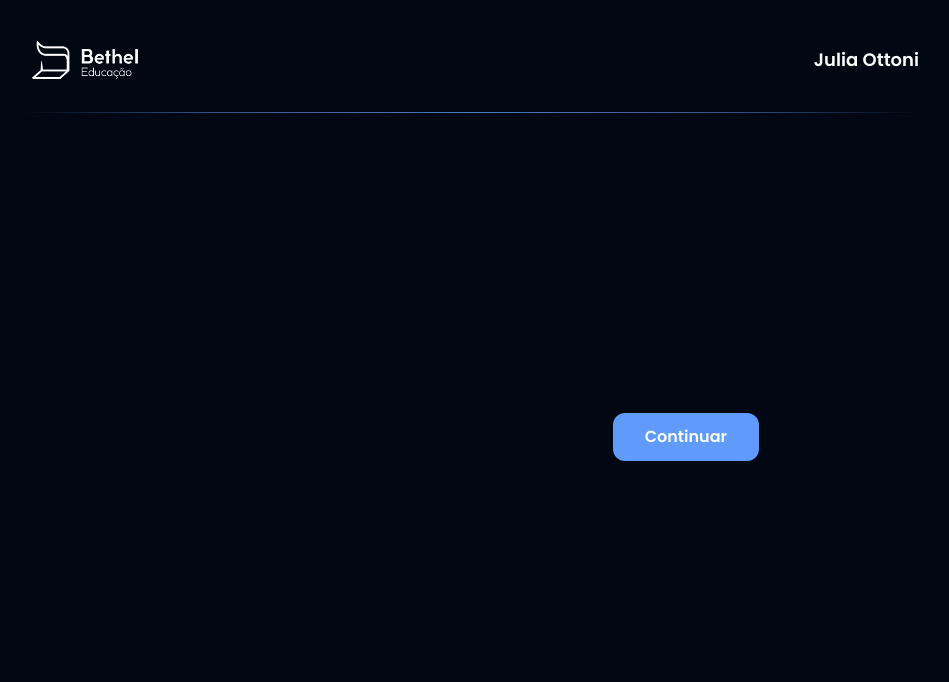
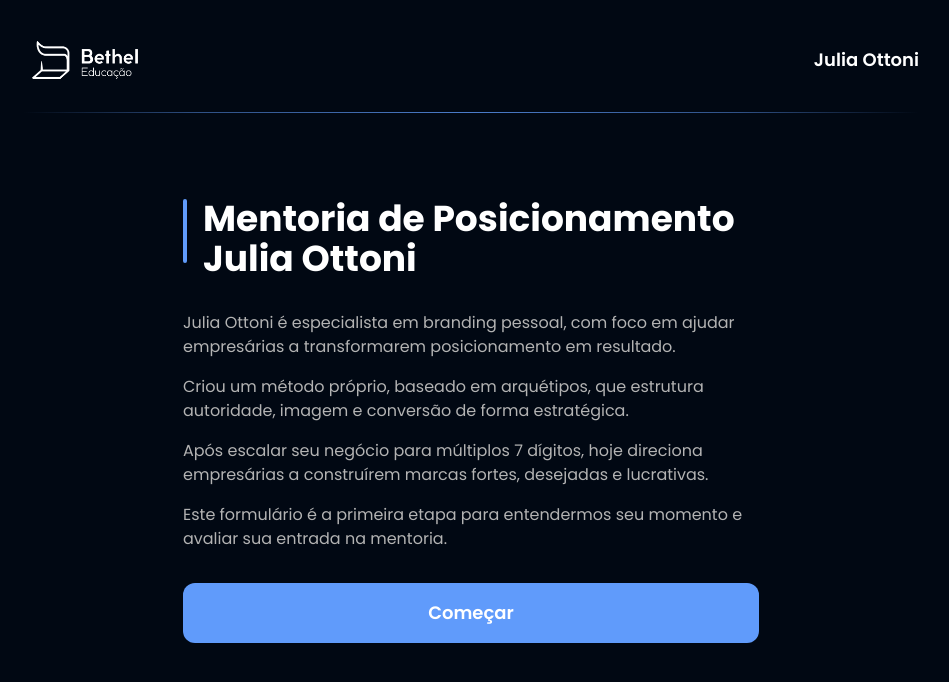
Before and after one commit to tomasbalestrin-brius/mentoria-flow, a React (Vite) app: page /bio-julia-ottoni in a window 1280 px wide. Shown: the top 682 px of the page, without its empty margins (169-1118 px from the left). Built offline with nearby package versions, Linux system fonts and the light colour scheme; the HTML template or start-up script is replaced by a standard one.

Commit message:
Add welcome step to bio
Co-authored-by: TomasBalestrin <223943431+TomasBalestrin@users.noreply.github.com>

```diff
--- a/src/pages/BioJuliaOttoni.tsx
+++ b/src/pages/BioJuliaOttoni.tsx
@@ -98,61 +98,61 @@ const BioJuliaOttoni = () => {
           return false;
         }
         break;
-      case 3:
+      case 4:
         if (!validateEmail(formData.email)) {
           setError('Por favor, digite um e-mail válido');
           return false;
         }
         break;
-      case 4:
+      case 5:
         if (!formData.instagram.trim()) {
           setError('Por favor, digite seu Instagram');
           return false;
         }
         break;
-      case 5:
+      case 6:
         if (!formData.nicho.trim()) {
           setError('Por favor, digite seu nicho de atuação');
           return false;
         }
         break;
-      case 6:
+      case 7:
         if (!formData.cargo) {
           setError('Por favor, selecione seu cargo');
           return false;
         }
         break;
-      case 7:
+      case 8:
         if (!formData.faturamento) {
           setError('Por favor, selecione seu faturamento');
           return false;
         }
         break;
-      case 8:
+      case 9:
         if (!formData.dificuldade) {
           setError('Por favor, selecione uma opção');
           return false;
         }
         break;
-      case 9:
+      case 10:
         if (!formData.investimento) {
           setError('Por favor, selecione uma opção');
           return false;
         }
         break;
-      case 10:
+      case 11:
         if (!formData.meta_carreira?.trim()) {
           setError('Por favor, responda esta pergunta');
           return false;
         }
         break;
-      case 11:
+      case 12:
         if (!formData.dificuldades_objetivo?.trim()) {
           setError('Por favor, responda esta pergunta');
           return false;
         }
         break;
-      case 12:
+      case 13:
         if (!formData.por_que_escolhida?.trim()) {
           setError('Por favor, responda esta pergunta');
           return false;
@@ -172,7 +172,7 @@ const BioJuliaOttoni = () => {
       console.error('Error saving progress:', error);
     }
 
-    if (step < 12) {
+    if (step < 13) {
       setStep(step + 1);
       window.scrollTo({ top: 0, behavior: 'smooth' });
     } else {
@@ -184,7 +184,7 @@ const BioJuliaOttoni = () => {
     setIsSubmitting(true);
     try {
       await completeForm(formData);
-      setStep(13);
+      setStep(14);
       window.scrollTo({ top: 0, behavior: 'smooth' });
     } catch (error: any) {
       console.error('Error completing form:', error);
@@ -217,7 +217,51 @@ const BioJuliaOttoni = () => {
   };
 
   const renderStep = () => {
+    if (step === 0) {
+      return (
+        <div className="space-y-6 md:space-y-8">
+          <div className="flex gap-3 md:gap-4 items-start">
+            <div className="w-1 h-12 md:h-16 bg-primary rounded-full flex-shrink-0" />
+            <h1 className="text-2xl md:text-4xl font-bold text-foreground">Mentoria de Posicionamento Julia Ottoni</h1>
+          </div>
+          <div className="space-y-4 text-sm md:text-base text-muted-foreground leading-relaxed">
+            <p>Julia Ottoni é especialista em branding pessoal, com foco em ajudar empresárias a transformarem posicionamento em resultado.</p>
+            <p>Criou um método próprio, baseado em arquétipos, que estrutura autoridade, imagem e conversão de forma estratégica.</p>
+            <p>Após escalar seu negócio para múltiplos 7 dígitos, hoje direciona empresárias a construírem marcas fortes, desejadas e lucrativas.</p>
+            <p>Este formulário é a primeira etapa para entendermos seu momento e avaliar sua entrada na mentoria.</p>
+          </div>
+          <button
+            onClick={() => { setStep(1); window.scrollTo({ top: 0, behavior: 'smooth' }); }}
+            className="w-full px-6 md:px-8 py-3 md:py-4 bg-primary hover:bg-primary/90 text-primary-foreground font-semibold rounded-lg transition text-base md:text-lg"
+          >
+            Começar
+          </button>
+        </div>
+      );
+    }
+
     if (step === 1) {
+      return (
+        <div className="space-y-6">
+          <p className="text-sm md:text-lg text-muted-foreground">
+            Gostaríamos de saber um pouco mais sobre você para indicar o programa que melhor se encaixa ao seu perfil.
+          </p>
+          <div>
+            <h2 className="text-[16px] md:text-2xl font-semibold md:font-bold text-foreground mb-4">Qual é o seu nome completo?</h2>
+            <input
+              type="text"
+              value={formData.nome}
+              onChange={(e) => updateField('nome', e.target.value)}
+              placeholder="Digite seu nome completo"
+              className="w-full px-4 py-3 md:py-4 text-base md:text-lg rounded-lg focus:ring-2 focus:ring-primary focus:outline-none bg-form-input-bg border border-form-input-border text-foreground placeholder:text-muted-foreground"
+              autoFocus
+            />
+          </div>
+        </div>
+      );
+    }
+
+    if (step === 2) {
       return (
         <div className="space-y-6">
           <p className="text-sm md:text-lg text-muted-foreground">
@@ -532,7 +576,7 @@ const BioJuliaOttoni = () => {
     }
 
     // Página de Agradecimento
-    if (step === 13) {
+    if (step === 14) {
       return (
         <div className="max-w-3xl mx-auto space-y-6 md:space-y-8">
           <div className="flex gap-3 md:gap-4 items-start">
@@ -595,7 +639,7 @@ const BioJuliaOttoni = () => {
             </div>
           )}
 
-          {step < 13 && (
+          {step > 0 && step < 14 && (
             <div className="flex justify-between items-center mt-8">
               {step > 1 ? (
                 <button
@@ -613,12 +657,12 @@ const BioJuliaOttoni = () => {
                 disabled={isSubmitting}
                 className="px-5 md:px-8 py-[15px] md:py-3 bg-primary hover:bg-primary/90 text-white font-semibold rounded-lg transition disabled:opacity-50 disabled:cursor-not-allowed text-sm md:text-base"
               >
-                {step === 12 ? (isSubmitting ? 'Finalizando...' : 'Finalizar') : 'Continuar'}
+                {step === 13 ? (isSubmitting ? 'Finalizando...' : 'Finalizar') : 'Continuar'}
               </button>
             </div>
           )}
 
-          {isSaving && step < 13 && (
+          {isSaving && step > 0 && step < 14 && (
             <div className="mt-4 text-center">
               <p className="text-xs md:text-sm text-muted-foreground">
                 Salvando automaticamente...
```
